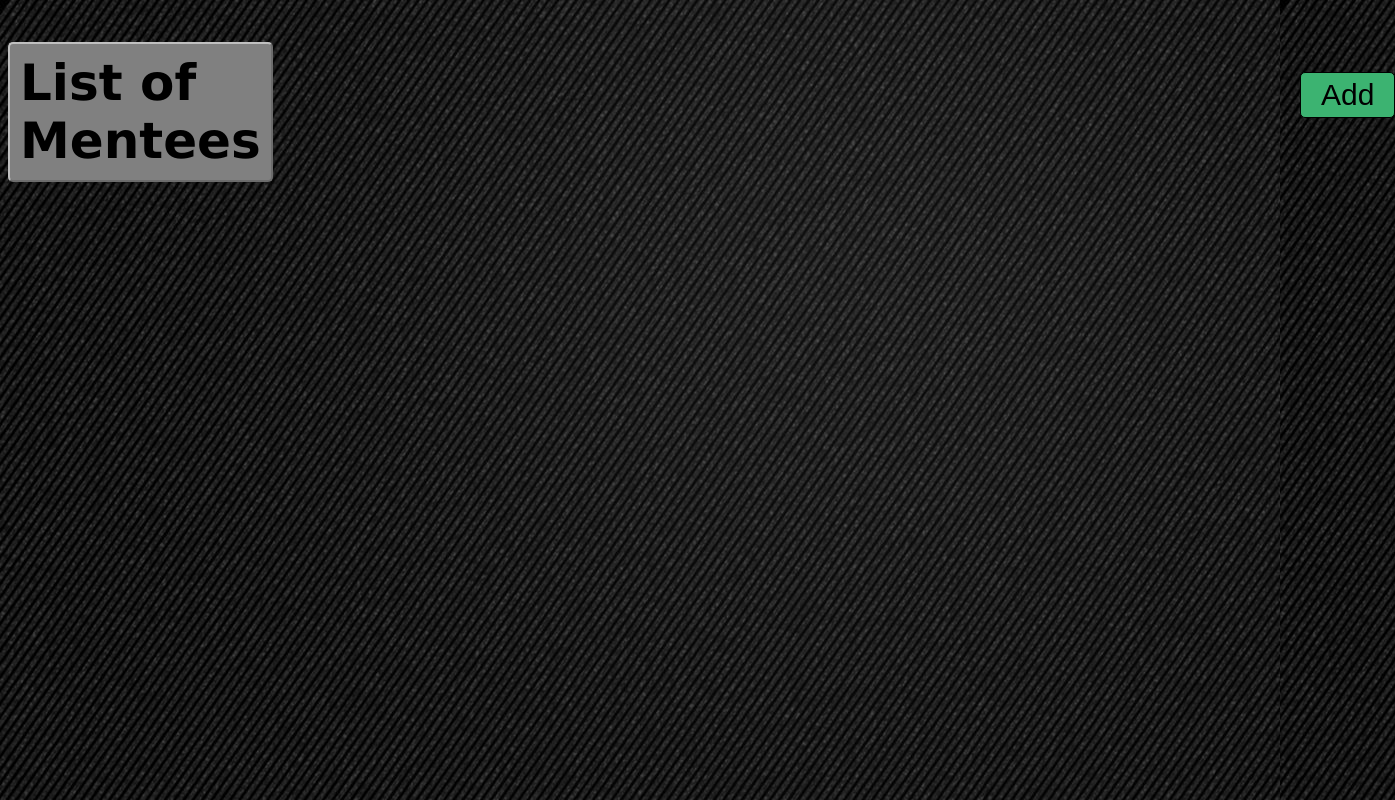
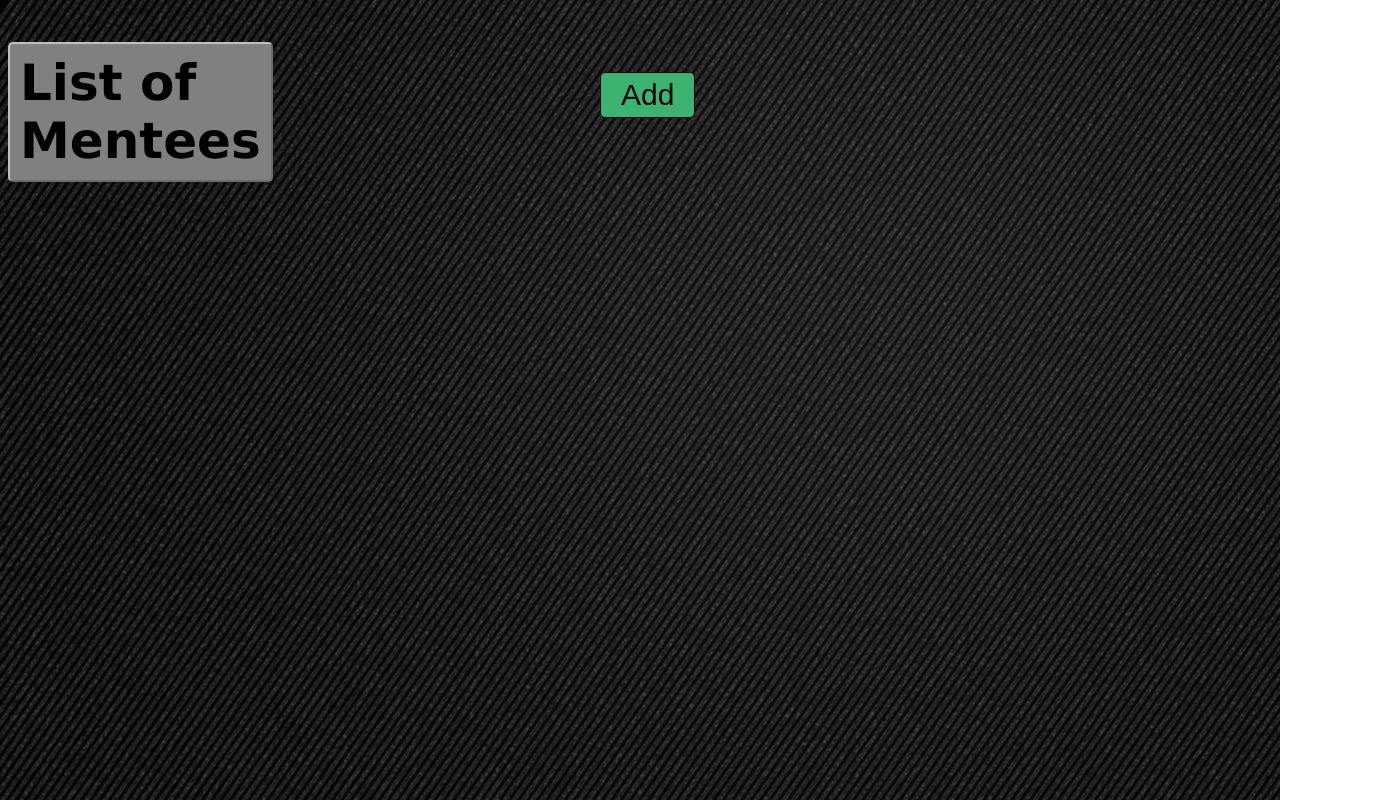
Before and after one commit to athreyanmks/delta-webdev-task1, a plain HTML site: page index.html in a window 1280 px wide. Shown: the whole page, 1395 px wide, since content can reach past the window. Drawn offline with Linux system fonts and the light colour scheme.

Commit message:
Update mentee-list.css

```diff
--- a/mentee-list.css
+++ b/mentee-list.css
@@ -1,6 +1,6 @@
 .addButton{
 	position: absolute;
-	left: 1300px;
+	left: 600px;
 	top: 72px;
     border : 1px solid black;
     border-radius: 5px;
```
